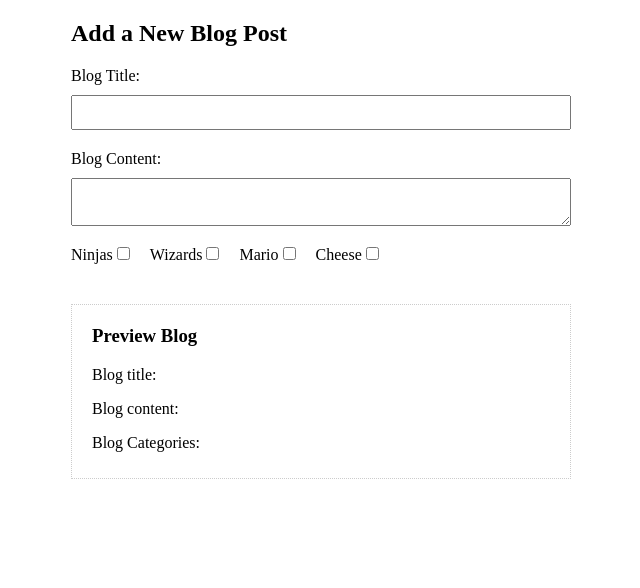
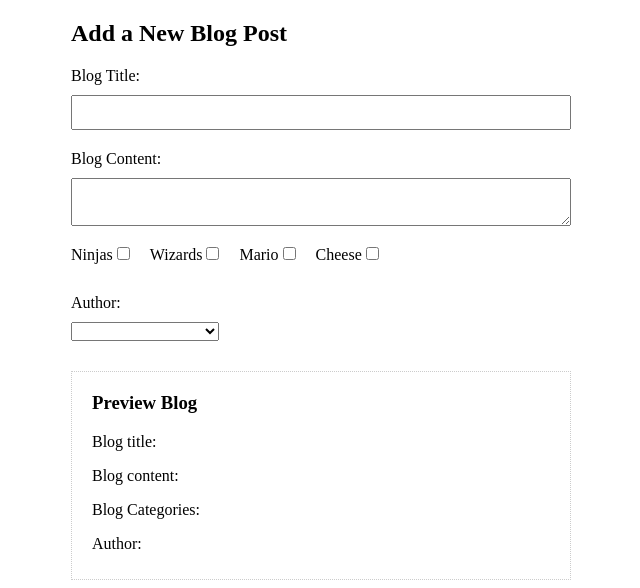
Before and after one commit to ylsv/vue-blog, a Vue app: page / in a window 1280 px wide. Shown: the top 588 px of the page, without its empty margins (319-959 px from the left). Built offline with nearby package versions, Linux system fonts and the light colour scheme.

Commit message:
add authors selector

```diff
--- a/src/components/AddBlog.vue
+++ b/src/components/AddBlog.vue
@@ -16,6 +16,10 @@
         <label for="cheese">Cheese</label>
         <input type="checkbox" id="cheese" value="cheese" v-model="blog.categories">
       </div>
+      <label for="author">Author:</label>
+      <select id="author" v-model="blog.author">
+        <option v-for="author in authors" :key="author">{{author}}</option>
+      </select>
     </form>
     <div id="preview">
       <h3>Preview Blog</h3>
@@ -26,6 +30,7 @@
       <ul>
         <li v-for="category in blog.categories" :key="category">{{category}}</li>
       </ul>
+      <p>Author: {{blog.author}}</p>
     </div>
   </div>
 </template>
@@ -38,8 +43,10 @@
       blog: {
         title: '',
         content: '',
-        categories: []
-      }
+        categories: [],
+        author: '',
+      },
+      authors: ['The Net Ninja', 'The Angular Avenger', 'The Vue Vindicator'],
     }
   }
 }
```
